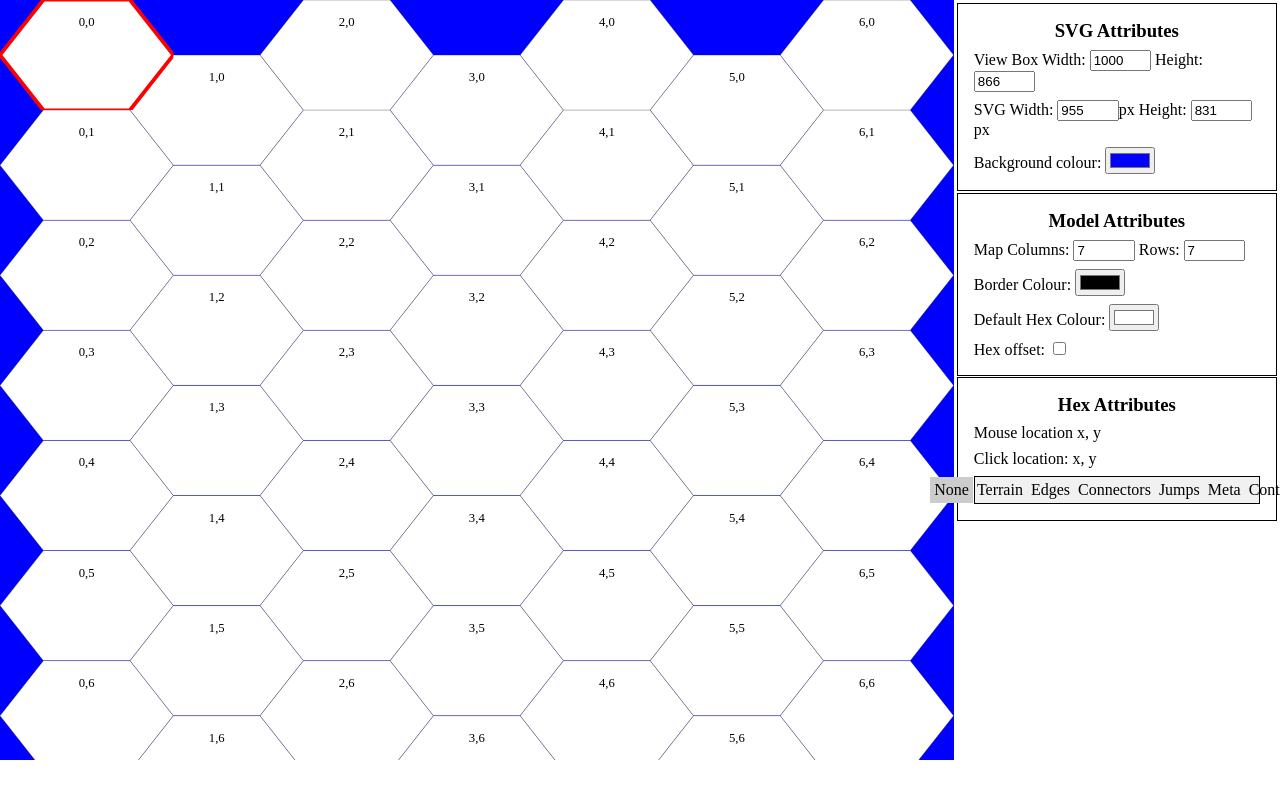
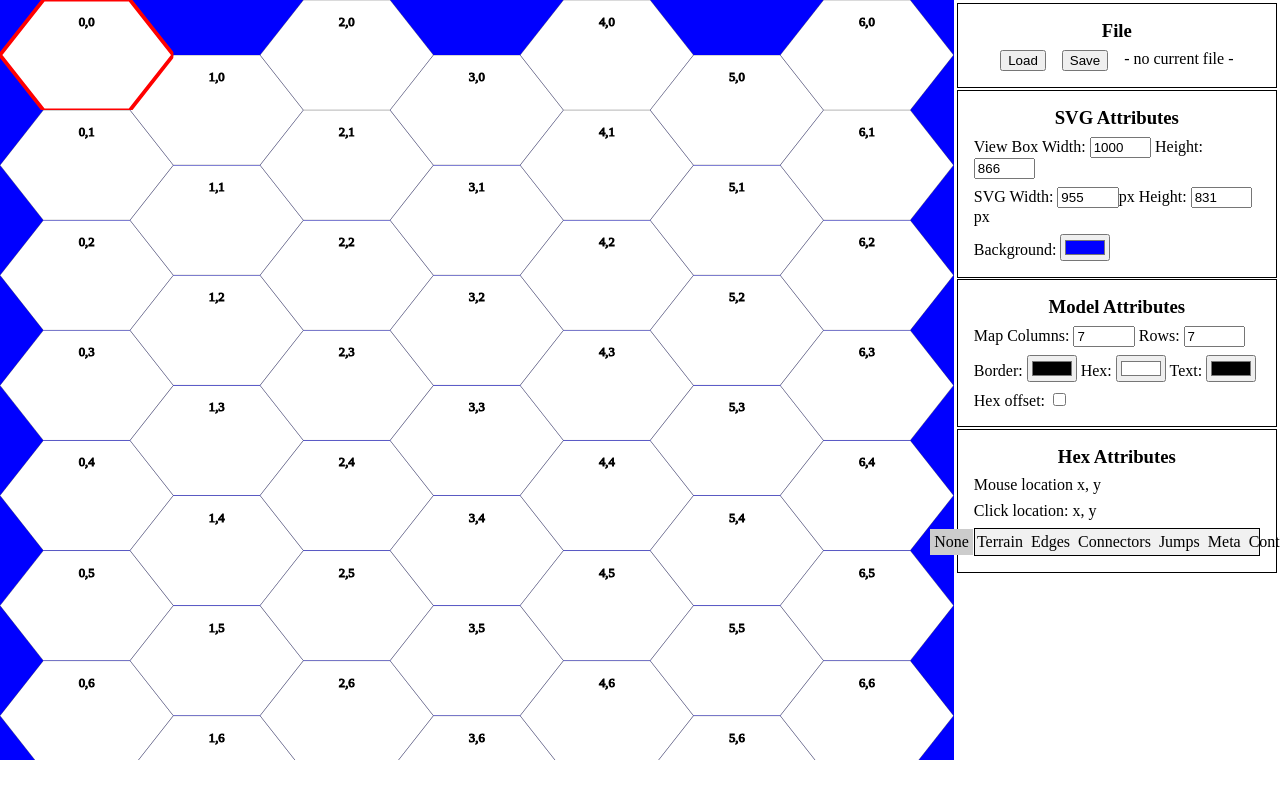
Before and after one commit to BigMac6691/HexMapEditor, a website: page index.html in a window 1280 px wide. Shown: the top 798 px of the page. Drawn offline with Linux system fonts and the light colour scheme.

Commit message:
Some clean up and added file section in prep for file save/load.

```diff
--- a/public/css/main.css
+++ b/public/css/main.css
@@ -62,6 +62,15 @@ input[type='number']
     padding: 1em;
 }
 
+.fileDiv
+{
+    display: flex;
+    flex-direction: row;
+    justify-content: center;
+    align-content: center;
+    column-gap: 1em;
+}
+
 .menuContainer
 {
     display: flex;
--- a/public/js/Data.js
+++ b/public/js/Data.js
@@ -6,6 +6,7 @@ let DATA =
         "rows" : 7,
         "borderColor" : "#000000",
         "defaultHexFill" : "#ffffff",
+        "textColor" : "#000000",
         "offsetOn": 0
     },
     "defs" :
--- a/public/js/Hex.js
+++ b/public/js/Hex.js
@@ -24,7 +24,7 @@ class Hex
 
     setTerrain(value)
     {
-        this.terrain = value.type;
+        this.terrain = value;
         this.hexTerrain.setAttribute("fill", this.hexMap.terrain.has(value.type) ?
                                                 this.hexMap.terrain.get(value.type)[value.variant].fill :
                                                 this.hexMap.defaultHexFill);
@@ -196,26 +196,29 @@ class Hex
             this.hexTerrain.setAttribute("y", y);
             this.hexTerrain.setAttribute("width", w);
             this.hexTerrain.setAttribute("height", h);
+            this.hexTerrain.setAttribute("stroke", this.hexMap.borderColour);
+            this.hexTerrain.setAttribute("fill", this.terrain ?
+                                                this.hexMap.terrain.get(this.terrain.type)[this.terrain.variant].fill :
+                                                this.hexMap.defaultHexFill);
 
             if(this.edges)
+            {
                 this.edges.forEach(edge =>
                 {
-                    if(edge)
-                    {
-                        edge[1].setAttribute("x", x);
-                        edge[1].setAttribute("y", y);
-                        edge[1].setAttribute("width", w);
-                        edge[1].setAttribute("height", h);
-                    }
+                    edge.setAttribute("x", x);
+                    edge.setAttribute("y", y);
+                    edge.setAttribute("width", w);
+                    edge.setAttribute("height", h);
                 });
+            }
+
+            this.drawId(x, y, w, h);
         }
-
-        if(arguments.length == 4)
-            this.drawId(x, y, w, h);
     }
 
     drawId(x, y, w, h)
     {
+        this.hexId.setAttribute("stroke", this.hexMap.textColor);
         this.hexId.setAttribute("x", `${x + w / 2}`);
         this.hexId.setAttribute("y", `${y + h * 0.21}`);
     }
--- a/public/js/HexMap.js
+++ b/public/js/HexMap.js
@@ -10,6 +10,7 @@ class HexMap
         this.offsetOn = 0;
         this.borderColour = "#000000";
         this.defaultHexFill = "#ffffff";
+        this.textColor = "#000000";
 
         this.svg.addEventListener("mousemove", evt => this.mouseMove(evt));
         this.svg.addEventListener("click", evt => this.mouseClick(evt));
@@ -28,6 +29,7 @@ class HexMap
     {
         this.borderColour = DATA.mapMetadata.borderColor;
         this.defaultHexFill = DATA.mapMetadata.defaultHexFill;
+        this.textColor = DATA.mapMetadata.textColor;
         this.offsetOn = DATA.mapMetadata.offsetOn;
 
         // eventually replace this with a recursive function
--- a/public/js/HexMapEditor.js
+++ b/public/js/HexMapEditor.js
@@ -37,6 +37,9 @@ class HexMapEditor
         let mp = document.getElementById("mapPanel");
         mp.append(this.hexMap.getSVG());
 
+        // File panel
+        let div0 = this.makeFileUI();
+
         // SVG attributes
         let div1 = this.makeSVGUI(mp);
 
@@ -46,7 +49,23 @@ class HexMapEditor
         // Hex attributes
         let div3 = this.makeHexUI();
 
-        document.getElementById("controlPanel").append(div1, div2, div3);
+        document.getElementById("controlPanel").append(div0, div1, div2, div3);
+    }
+
+    makeFileUI()
+    {
+        let div = HTML.create("div", null, ["controlDiv"]);
+        div.append(HTML.create("h3", {textContent: "File"}));
+
+        this.boundFileButtons = this.handleFileButtons.bind(this);
+
+        let tempDiv = HTML.create("div", null, ["fileDiv"]);
+        tempDiv.append(HTML.create("button", {type: "button", innerHTML: "Load"}, null, {click: this.boundFileButtons}));
+        tempDiv.append(HTML.create("button", {type: "button", innerHTML: "Save"}, null, {click: this.boundFileButtons}));
+        tempDiv.append(this.fileName = HTML.create("div", {innerHTML: "- no current file -"}));
+        div.append(tempDiv);
+
+        return div;
     }
 
     makeSVGUI(mp)
@@ -71,7 +90,7 @@ class HexMapEditor
         div.append(svgDiv);
 
         this.backgroundColour = HTML.create("input", {type: "color", value: "#0000ff"}, null, {change: this.boundSVGChange});
-        div.append(HTML.createLabel("Background colour: ", this.backgroundColour));
+        div.append(HTML.createLabel("Background: ", this.backgroundColour));
 
         return div;
     }
@@ -81,21 +100,26 @@ class HexMapEditor
         let div = HTML.create("div", null, ["controlDiv"]);
         div.append(HTML.create("h3", {textContent: "Model Attributes"}));
 
-        let crDiv = HTML.create("div");
+        let tempDiv = HTML.create("div");
         this.cols = HTML.create("input", {type: "number", value: this.hexMap.hexes.length, min: 1}, null, {change: this.boundMapModelChange});
-        crDiv.append(HTML.createLabel("Map Columns: ", this.cols));
+        tempDiv.append(HTML.createLabel("Map Columns: ", this.cols));
 
         this.rows = HTML.create("input", {type: "number", value: this.hexMap.hexes[0].length, min: 1}, null, {change: this.boundMapModelChange});
-        crDiv.append(HTML.createLabel(" Rows: ", this.rows));
-        div.append(crDiv);
+        tempDiv.append(HTML.createLabel(" Rows: ", this.rows));
+        div.append(tempDiv);
 
+        tempDiv = HTML.create("div");
         this.borderColour = HTML.create("input", {type: "color", value: this.hexMap.borderColour}, null, {change: this.boundMapModelChange});
-        div.append(HTML.createLabel("Border Colour: ", this.borderColour));
+        tempDiv.append(HTML.createLabel("Border: ", this.borderColour));
 
         this.defaultTerrainColour = HTML.create("input", {type: "color", value: this.hexMap.defaultHexFill}, null, {change: this.boundMapModelChange});
-        div.append(HTML.createLabel("Default Hex Colour: ", this.defaultTerrainColour));
+        tempDiv.append(HTML.createLabel(" Hex: ", this.defaultTerrainColour));
 
-        this.offsetCheckbox = HTML.create("input", {type: "checkbox", checked: this.hexMap.offsetOn});
+        this.textColour = HTML.create("input", {type: "color", value: this.hexMap.textColor}, null, {change: this.boundMapModelChange});
+        tempDiv.append(HTML.createLabel(" Text: ", this.textColour));
+        div.append(tempDiv);
+
+        this.offsetCheckbox = HTML.create("input", {type: "checkbox", checked: this.hexMap.offsetOn}, null, {change: this.boundMapModelChange});
         div.append(HTML.createLabel("Hex offset: ", this.offsetCheckbox));
 
         return div;
@@ -164,7 +188,7 @@ class HexMapEditor
     buildJumpDiv(menuNode)
     {
         let div = HTML.create("div", {style: "display:none"});
-        let tempDiv = HTML.create("div");
+        let tempDiv = HTML.create("div", {style: "padding-bottom: 0.5em;"});
 
         this.jumpFromCol = HTML.create("input", {type: "number", value: "0", min: "0"}, ["jumpInput"], {change: this.boundJumpChange});
         this.jumpFromRow = HTML.create("input", {type: "number", value: "0", min: "0"}, ["jumpInput"], {change: this.boundJumpChange});
@@ -231,6 +255,11 @@ class HexMapEditor
         return metaDiv;
     }
 
+    handleFileButtons(evt)
+    {
+        console.log(evt.target.innerHTML);
+    }
+
     handleMenu(evt)
     {
         let currentMenu = document.querySelector(".menuItemSelected");
@@ -269,15 +298,16 @@ class HexMapEditor
 
     handleMapModelChange(evt)
     {
-        console.log("Map model change...");
-
         this.hexMap.borderColour = this.borderColour.value;
         this.hexMap.defaultHexFill = this.defaultTerrainColour.value;
 
         let c = +this.cols.value;
         let r = +this.rows.value;
         let model = this.hexMap.hexes;
-        let modelChange = c != model.length || r != model[0].length
+        let modelChange = c != model.length || r != model[0].length || this.hexMap.offsetOn != (this.offsetCheckbox.checked ? 1 : 0);
+
+        this.hexMap.offsetOn = (this.offsetCheckbox.checked ? 1 : 0);
+        this.hexMap.textColor = this.textColour.value;
 
         // Handle column changes
         if(c < model.length)
@@ -304,8 +334,6 @@ class HexMapEditor
         {
             let mapPanel = document.getElementById("mapPanel");
             mapPanel.style.fontSize = `${100 / (this.hexMap.hexes[0].length + (this.hexMap.hexes.length > 1 ? 0.5 : 0))}px`;
-
-            console.log(`Font size: ${mapPanel.style.fontSize}`);
 
             this.hexMap.cursor.x = Math.min(this.hexMap.hexes.length - 1, this.hexMap.cursor.x);
             this.hexMap.cursor.y = Math.min(this.hexMap.hexes[0].length - 1, this.hexMap.cursor.y);
@@ -426,9 +454,6 @@ class HexMapEditor
 
     handleJumpChange(evt) // column row inputs changed
     {
-        console.log("handleJumpChange");
-        console.log(this.jumpLine);
-
         let isFrom = evt.target === this.jumpFromCol || evt.target === this.jumpFromRow;
         let id = null;
 
```
